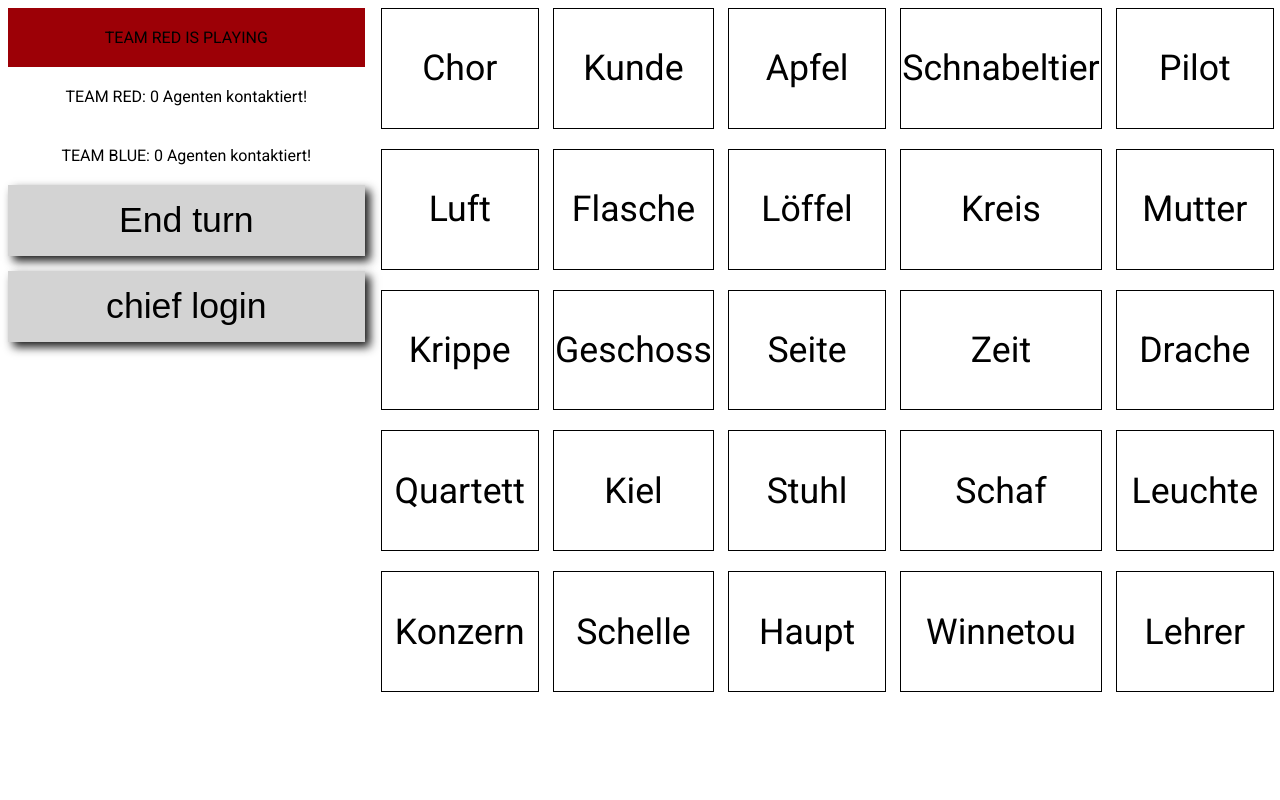
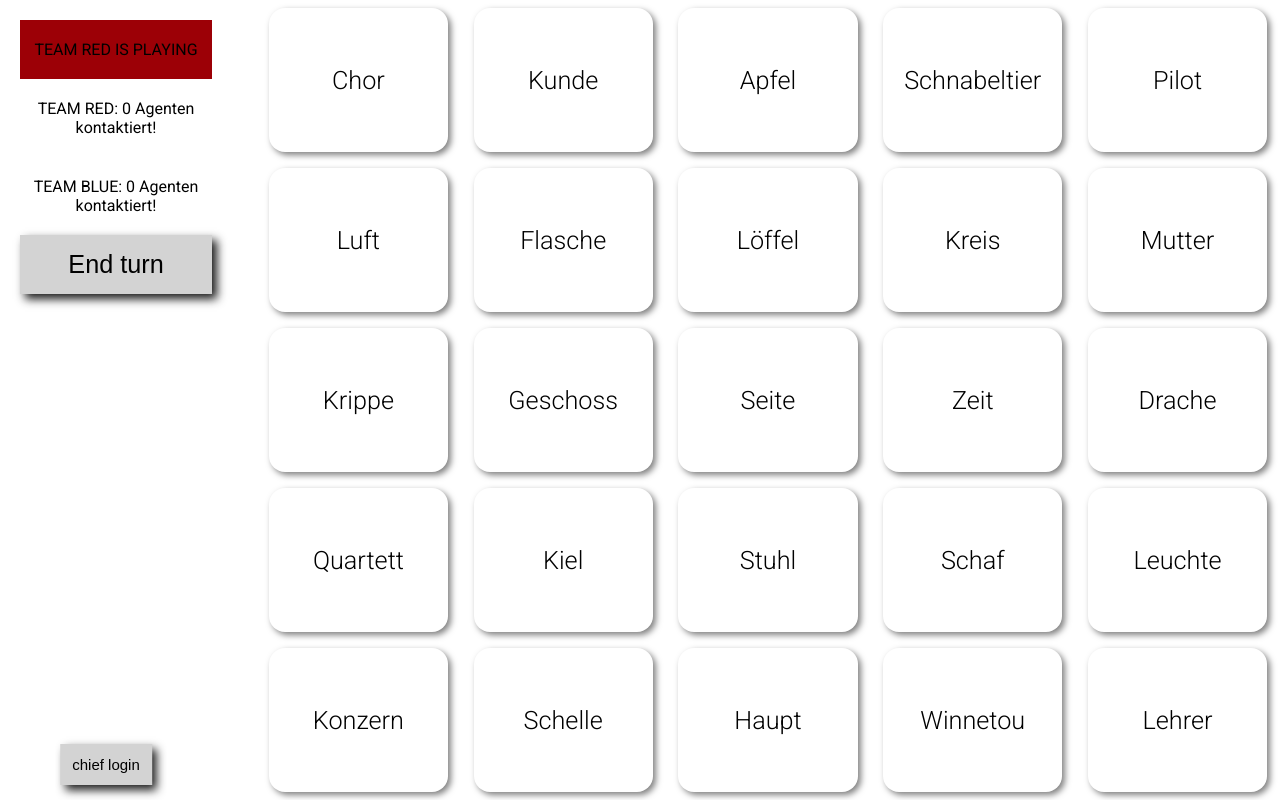
Before and after one commit to LifeOfQui/boardgames, a website: page codenames/app/player.html in a window 1280 px wide. Both pictures are taken after a click on the button "Start Game". Drawn offline with Linux system fonts and the light colour scheme.

Commit message:
added overlay images and player view redesigned

```diff
--- a/codenames/app/assets/scripts/app.js
+++ b/codenames/app/assets/scripts/app.js
@@ -55,7 +55,7 @@ function setup() {
 
         // IF RED
         if (firstTeamArr.indexOf(ele) > -1) {
-            matrix.innerHTML += '<div class="codeWord red">' + codeWords[ele] + '</div>';
+            matrix.innerHTML += '<div class="codeWord red"><span>' + codeWords[ele] + '</span></div>';
             if (actualColor !== 'red') {
                 if (actualColor == 'blue') sid=sid + String.fromCharCode(64+colorCount);
                 else if (actualColor == 'yellow') sid=sid + String.fromCharCode(48+colorCount);
@@ -66,7 +66,7 @@ function setup() {
             actualColor = 'red'
         // IF BLUE
         } else if (secondTeamArr.indexOf(ele) > -1) {
-            matrix.innerHTML += '<div class="codeWord blue">' + codeWords[ele] + '</div>';
+            matrix.innerHTML += '<div class="codeWord blue"><span>' + codeWords[ele] + '</span></div>';
             if (actualColor !== 'blue') {
                 if (actualColor == 'red') sid += String.fromCharCode(96+colorCount);
                 else if (actualColor == 'yellow') sid += String.fromCharCode(48+colorCount);
@@ -79,7 +79,7 @@ function setup() {
             actualColor = 'blue';
         // IF BLACK
         } else if (blackArr.indexOf(ele) > -1) {
-            matrix.innerHTML += '<div class="codeWord black">' + codeWords[ele] + '</div>';
+            matrix.innerHTML += '<div class="codeWord black"><span>' + codeWords[ele] + '</span></div>';
             if (actualColor == 'red') sid += String.fromCharCode(96+colorCount);
             else if (actualColor == 'blue') sid += String.fromCharCode(64+colorCount);
             else if (actualColor == 'yellow') sid += String.fromCharCode(48+colorCount);
@@ -89,7 +89,7 @@ function setup() {
             actualColor = '';
         // IF YELLOW
         } else {
-            matrix.innerHTML += '<div class="codeWord yellow">' + codeWords[ele] + '</div>';
+            matrix.innerHTML += '<div class="codeWord yellow"><span>' + codeWords[ele] + '</span></div>';
             if (actualColor !== 'yellow') {
                 if (actualColor == 'red') sid += String.fromCharCode(96+colorCount);
                 else if (actualColor == 'blue') sid += String.fromCharCode(64+colorCount);
@@ -104,11 +104,10 @@ function setup() {
     else if (actualColor == 'blue') sid += String.fromCharCode(64+colorCount);
     else if (actualColor == 'yellow') sid += String.fromCharCode(48+colorCount);
 
-    console.log(sid);
+
     var encodedString = btoa(sid);
     var path = `${window.location.protocol + '//' + window.location.host + window.location.pathname.substring(0, window.location.pathname.lastIndexOf("/"))}`;
-    var path = `${window.location.protocol + '//' + window.location.host + window.location.pathname.substring(0, window.location.pathname.lastIndexOf("/"))}`;
-    console.log(path);
+
     var qrCodeImg = `https://api.qrserver.com/v1/create-qr-code/?size=250x250&data=${encodeURIComponent(`${path}/chief.html?sid=${encodedString}`)}`;
     document.querySelector('.qrCodeImg').src = qrCodeImg;
     document.querySelector('.chiefURL').innerHTML = '<a href="'+path+'/chief.html?sid='+encodedString+'" target=_blank>Link</a>';
@@ -130,8 +129,23 @@ function playGame() {
 
     for (var i = 0; i < codeWord.length; i++) {
         codeWord[i].classList.add('invisible');
+
         codeWord[i].addEventListener('click', function(event) {
+            if (!this.classList.contains('invisible')) {
+                return;
+            }
             this.classList.remove('invisible');
+            var ranNum = Math.round(Math.random());
+
+            if (this.classList.contains('red')) {
+                this.style.backgroundImage = "url('./assets/images/agent-blue-" + ranNum + ".png')";
+            } else if (this.classList.contains('blue')) {
+                this.style.backgroundImage = "url('./assets/images/agent-red-" + ranNum + ".png')";
+            } else if (this.classList.contains('yellow')) {
+                this.style.backgroundImage = "url('./assets/images/observer-" + ranNum + ".png')";
+            } else {
+                this.style.backgroundImage = "url('./assets/images/assassin.png')";
+            }
 
             if (playingTeamNr === 0 && this.classList.contains('red')) {
                 redFound++;
@@ -139,6 +153,11 @@ function playGame() {
             } else if (playingTeamNr === 0 && this.classList.contains('blue')) {
                 blueFound++;
                 checkWinning();
+                playingTeamNr = 1;
+                document.querySelector('.teamPlayingColor').innerHTML = 'TEAM BLUE IS PLAYING';
+                document.querySelector('.teamPlayingColor').style.backgroundColor = 'rgb(49, 67, 113)';
+                return;
+            } else if (playingTeamNr === 0 && this.classList.contains('yellow')) {
                 playingTeamNr = 1;
                 document.querySelector('.teamPlayingColor').innerHTML = 'TEAM BLUE IS PLAYING';
                 document.querySelector('.teamPlayingColor').style.backgroundColor = 'rgb(49, 67, 113)';
@@ -155,10 +174,14 @@ function playGame() {
                 document.querySelector('.teamPlayingColor').innerHTML = 'TEAM RED IS PLAYING';
                 document.querySelector('.teamPlayingColor').style.backgroundColor = 'rgb(156, 0, 6)';
                 return;
+            } else if (playingTeamNr === 1 && this.classList.contains('yellow')) {
+                playingTeamNr = 0;
+                document.querySelector('.teamPlayingColor').innerHTML = 'TEAM RED IS PLAYING';
+                document.querySelector('.teamPlayingColor').style.backgroundColor = 'rgb(156, 0, 6)';
+                return;
             }
 
             if (this.classList.contains('black')) {
-                document.querySelector('.matrix').innerHTML = '';
                 if (playingTeamNr === 0) {
                     document.querySelector('.teamPlayingColor').innerHTML = 'TEAM BLUE WINS!';
                     document.querySelector('.teamPlayingColor').style.backgroundColor = 'rgb(49, 67, 113)';
--- a/codenames/app/assets/styles/chief.css
+++ b/codenames/app/assets/styles/chief.css
@@ -32,7 +32,7 @@ body {
     outline: 1px solid #000;
     height: 16vmin;
     width: 16vmin;
-    background-color: grey;
+    background-color: #41413F;
     padding: 0;
     margin: 1vmin;
     border-radius: 3.5vmin;
@@ -41,6 +41,20 @@ body {
 .codeWord:nth-child(5n+1) {
     clear: left;
 }
+.black:after {
+    content: "\00d7";
+    display: block;
+    font-family: Roboto;
+    font-size: 10vmin;
+    left: 56%;
+    position: relative;
+    text-shadow: 0 0 7px #bbb;
+    font-weight: 100;
+    top: 45%;
+    transform: translateY(-50%) translateX(-50%) scale(1.6);
+    width: 6.5vmin;
+    color: #222;
+}
 .red {
     background: radial-gradient(ellipse at 50% 52%, #D13624 1vmin, #F54432 2.7vmin, rgba(255,255,255, 0.4) 3.5vmin, transparent 4vmin), -moz-radial-gradient(center, ellipse cover,  #FF7B64 0%, #F92C22 100%);
 }
@@ -48,7 +62,6 @@ body {
 .blue {
     background-image: -moz-radial-gradient(center, ellipse cover,  #4EC4E7 0%, #1C6179 100%);
 }
-
 .blue:after {
     content: '';
     width: 5.5vmin;
--- a/codenames/app/assets/styles/styles.css
+++ b/codenames/app/assets/styles/styles.css
@@ -1,12 +1,17 @@
 :root {
-    --max-size: 34;
-    --min-size: 18;
+    --max-size: 24;
+    --min-size: 12;
     --diff: calc(var(--max-size) - var(--min-size));
     --responsive: calc((var(--min-size) * 1px) + var(--diff) * ((100vw - 420px) / (1200 - 420))); /* Ranges from 421px to 1199px */
 }
 
 html {
     font-family: Roboto;
+}
+
+body {
+    margin: 0;
+    padding: 0;
 }
 
 .settings {
@@ -20,6 +25,11 @@ html {
     width: 100vw;
 }
 
+.endTurnBtn, .chiefOverlayBtn {
+    width: 100%;
+}
+
+
 .btn {
     background-color: lightgrey;
     border: none;
@@ -32,21 +42,43 @@ html {
     -o-transition: all 0.3s;
     transition: all 0.3s;
     margin-bottom: 15px;
+
+    &:hover {
+        cursor: pointer;
+        transform: translateY(3px);
+        box-shadow: 3px 3px 3px rgba(0, 0, 0, 0.9)
+    }
+
+    &--small {
+        width: auto;
+        font-size: 15px;
+        padding: 12px;
+    }
 }
 
-.btn:hover {
-    cursor: pointer;
-    transform: translateY(3px);
-    box-shadow: 3px 3px 3px rgba(0, 0, 0, 0.9)
-}
+.chiefOverlayBtn {
+    position: absolute;
+    bottom: 0;
+    left: 50%;
+    transform: translateX(-50%);
 
-.endTurnBtn, .chiefOverlayBtn {
-    width: 100%;
+    &:hover {
+        transform: translateX(-50%);
+    }
 }
 
 aside {
     text-align: center;
     position: relative;
+    width: 15vw;
+    float: left;
+    height: calc(100vh - 40px);
+    padding: 20px 0 20px 20px;
+}
+
+.matrix {
+    width: 80vw;
+    margin-left: 20vw;
 }
 
 aside > * {
@@ -86,65 +118,31 @@ aside > * {
 
 .codeWord {
     float: left;
-    width: 16%;
-    text-align: center;
-    border: 1px solid #000;
-    margin: 20px 10px;
-    padding: 20px 0;
-    font-size: 28px;
-}
+    width: 14vw;
+    box-shadow: 3px 3px 6px rgba(0,0,0, 0.5);
+    border-radius: 2vmin;
+    font-weight: 300;
+    font-size: var(--responsive);
+    cursor: pointer;
+    margin: 1vh 1vw;
+    height: 18vh;
+    display: flex;
+    justify-content: center;
+    align-items: center;
+    background-size: cover;
+    background-position: 50% 50%;
+    background-repeat: no-repeat;
+    user-select: none;
 
-@supports (display: grid) {
-    .wrapper {
-        display: grid;
-        grid-template-columns: 2fr 5fr;
-        grid-template-rows: auto auto;
-        grid-row-gap: 20px;
-        grid-column-gap: 1em;
+    & span {
     }
 
-    .matrix {
-        display: grid;
-        grid-template-columns: 1fr 1fr 1fr 1fr 1fr;
-        grid-template-rows: auto auto;
-        grid-row-gap: 20px;
-        grid-column-gap: 1em;
-    }
-
-    .codeWord {
-        width: 100%;
-        margin: 0;
-        padding: 0;
+    &:not(.invisible) {
+        color: transparent;
     }
 }
 
-
-.codeWord {
-    text-align: center;
-    border: 1px solid #000;
-    font-size: var(--responsive);
-    padding: 3vw 0;
-    cursor: pointer;
-}
-
-.red {
-    background-color: #f00;
-}
-
-.blue {
-    background-color: #00f;
-}
-
-.black {
-    color: white;
-    background-color: #000;
-}
-
-.yellow {
-    background-color: yellow;
-}
-
 .invisible {
-    background-color: transparent;
+    background: -moz-linear-gradient(top, #C8B182, #E7D9BE);
     color: black;
 }
--- a/codenames/app/player.html
+++ b/codenames/app/player.html
@@ -28,7 +28,7 @@
             <div class="blueTeamCount" style="display: none;">TEAM BLUE: 0 Agenten kontaktiert!</div>
 
             <button class="btn endTurnBtn" onclick="endTurn()" style="display: none;">End turn</button>
-            <button class="btn chiefOverlayBtn" onclick="javascript:document.querySelector('.chiefOverlay').style.display='flex'" style="display: none;">chief login</button>
+            <button class="btn btn--small chiefOverlayBtn" onclick="javascript:document.querySelector('.chiefOverlay').style.display='flex'" style="display: none;">chief login</button>
 
 
         </aside>
--- a/codenames/app/temp/styles/chief.css
+++ b/codenames/app/temp/styles/chief.css
@@ -35,7 +35,7 @@ body {
     outline: 1px solid #000;
     height: 16vmin;
     width: 16vmin;
-    background-color: grey;
+    background-color: #41413F;
     padding: 0;
     margin: 1vmin;
     border-radius: 3.5vmin;
@@ -43,6 +43,21 @@ body {
 }
 .codeWord:nth-child(5n+1) {
     clear: left;
+}
+.black:after {
+    content: "\00d7";
+    display: block;
+    font-family: Roboto;
+    font-size: 10vmin;
+    left: 56%;
+    position: relative;
+    text-shadow: 0 0 7px #bbb;
+    font-weight: 100;
+    top: 45%;
+    -webkit-transform: translateY(-50%) translateX(-50%) scale(1.6);
+            transform: translateY(-50%) translateX(-50%) scale(1.6);
+    width: 6.5vmin;
+    color: #222;
 }
 .red {
     background: -webkit-radial-gradient(50% 52% ellipse, #D13624 1vmin, #F54432 2.7vmin, rgba(255,255,255, 0.4) 3.5vmin, transparent 4vmin), -moz-radial-gradient(center, ellipse cover,  #FF7B64 0%, #F92C22 100%);
--- a/codenames/app/temp/styles/styles.css
+++ b/codenames/app/temp/styles/styles.css
@@ -1,12 +1,17 @@
 :root {
-    --max-size: 34;
-    --min-size: 18;
+    --max-size: 24;
+    --min-size: 12;
     --diff: calc(var(--max-size) - var(--min-size));
     --responsive: calc((var(--min-size) * 1px) + var(--diff) * ((100vw - 420px) / (1200 - 420))); /* Ranges from 421px to 1199px */
 }
 
 html {
     font-family: Roboto;
+}
+
+body {
+    margin: 0;
+    padding: 0;
 }
 
 .settings {
@@ -24,6 +29,10 @@ html {
     left: 0;
     height: 100vh;
     width: 100vw;
+}
+
+.endTurnBtn, .chiefOverlayBtn {
+    width: 100%;
 }
 
 .btn {
@@ -44,13 +53,37 @@ html {
     box-shadow: 3px 3px 3px rgba(0, 0, 0, 0.9)
 }
 
-.endTurnBtn, .chiefOverlayBtn {
-    width: 100%;
+.btn--small {
+    width: auto;
+    font-size: 15px;
+    padding: 12px;
+}
+
+.chiefOverlayBtn {
+    position: absolute;
+    bottom: 0;
+    left: 50%;
+    -webkit-transform: translateX(-50%);
+            transform: translateX(-50%);
+}
+
+.chiefOverlayBtn:hover {
+    -webkit-transform: translateX(-50%);
+            transform: translateX(-50%);
 }
 
 aside {
     text-align: center;
     position: relative;
+    width: 15vw;
+    float: left;
+    height: calc(100vh - 40px);
+    padding: 20px 0 20px 20px;
+}
+
+.matrix {
+    width: 80vw;
+    margin-left: 20vw;
 }
 
 aside > * {
@@ -97,70 +130,39 @@ aside > * {
 
 .codeWord {
     float: left;
-    width: 16%;
-    text-align: center;
-    border: 1px solid #000;
-    margin: 20px 10px;
-    padding: 20px 0;
-    font-size: 28px;
+    width: 14vw;
+    box-shadow: 3px 3px 6px rgba(0,0,0, 0.5);
+    border-radius: 2vmin;
+    font-weight: 300;
+    font-size: var(--responsive);
+    cursor: pointer;
+    margin: 1vh 1vw;
+    height: 18vh;
+    display: -webkit-box;
+    display: -ms-flexbox;
+    display: flex;
+    -webkit-box-pack: center;
+        -ms-flex-pack: center;
+            justify-content: center;
+    -webkit-box-align: center;
+        -ms-flex-align: center;
+            align-items: center;
+    background-size: cover;
+    background-position: 50% 50%;
+    background-repeat: no-repeat;
+    -webkit-user-select: none;
+       -moz-user-select: none;
+        -ms-user-select: none;
+            user-select: none;
 }
 
-@supports ((display: -ms-grid) or (display: grid)) {
-    .wrapper {
-        display: -ms-grid;
-        display: grid;
-        -ms-grid-columns: 2fr 5fr;
-            grid-template-columns: 2fr 5fr;
-        -ms-grid-rows: auto auto;
-            grid-template-rows: auto auto;
-        grid-row-gap: 20px;
-        grid-column-gap: 1em;
-    }
+.codeWord span {}
 
-    .matrix {
-        display: -ms-grid;
-        display: grid;
-        -ms-grid-columns: 1fr 1fr 1fr 1fr 1fr;
-            grid-template-columns: 1fr 1fr 1fr 1fr 1fr;
-        -ms-grid-rows: auto auto;
-            grid-template-rows: auto auto;
-        grid-row-gap: 20px;
-        grid-column-gap: 1em;
-    }
-
-    .codeWord {
-        width: 100%;
-        margin: 0;
-        padding: 0;
-    }
-}
-
-.codeWord {
-    text-align: center;
-    border: 1px solid #000;
-    font-size: var(--responsive);
-    padding: 3vw 0;
-    cursor: pointer;
-}
-
-.red {
-    background-color: #f00;
-}
-
-.blue {
-    background-color: #00f;
-}
-
-.black {
-    color: white;
-    background-color: #000;
-}
-
-.yellow {
-    background-color: yellow;
+.codeWord:not(.invisible) {
+    color: transparent;
 }
 
 .invisible {
-    background-color: transparent;
+    background: -moz-linear-gradient(top, #C8B182, #E7D9BE);
     color: black;
 }
```
Also changed, not shown: codenames/app/assets/images/agent-blue-0.png (added), codenames/app/assets/images/agent-blue-1.png (added), codenames/app/assets/images/agent-red-0.png (added), codenames/app/assets/images/agent-red-1.png (added), codenames/app/assets/images/assassin.png (added), codenames/app/assets/images/observer-0.png (added), codenames/app/assets/images/observer-1.png (added), codenames/app/temp/images/agent-blue-0.png (added), codenames/app/temp/images/agent-blue-1.png (added), codenames/app/temp/images/agent-red-0.png (added), codenames/app/temp/images/agent-red-1.png (added), codenames/app/temp/images/assassin.png (added), codenames/app/temp/images/observer-0.png (added), codenames/app/temp/images/observer-1.png (added).
